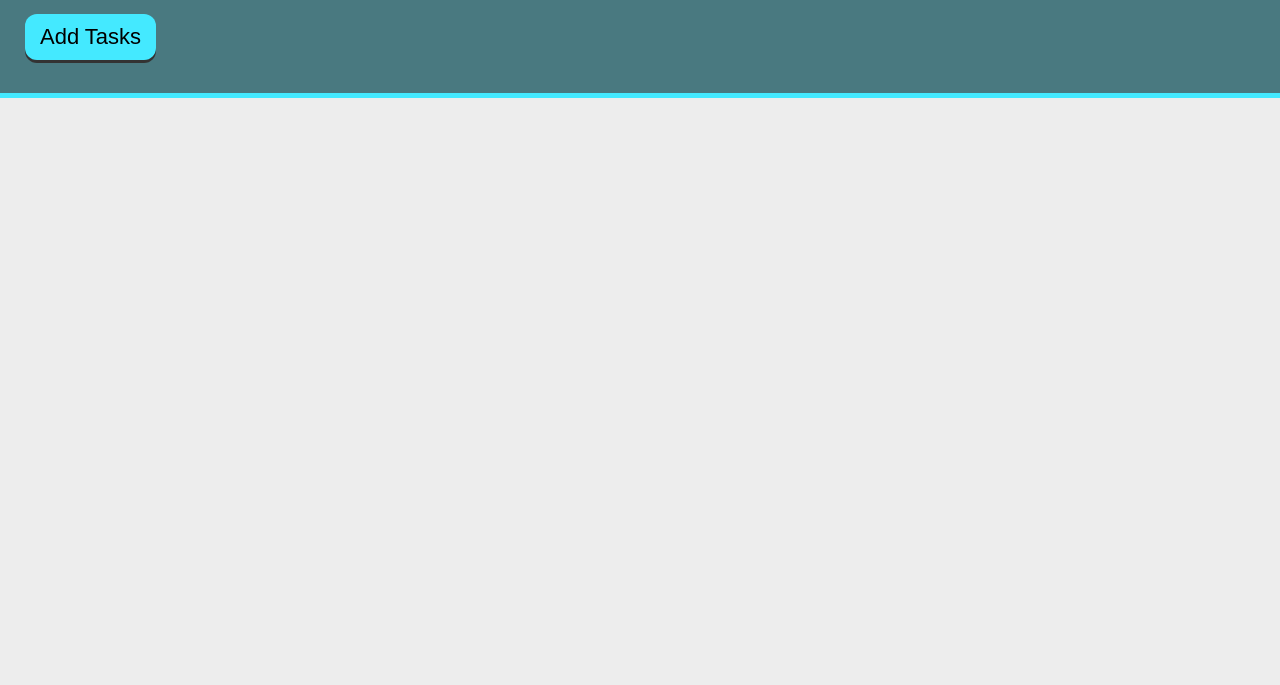
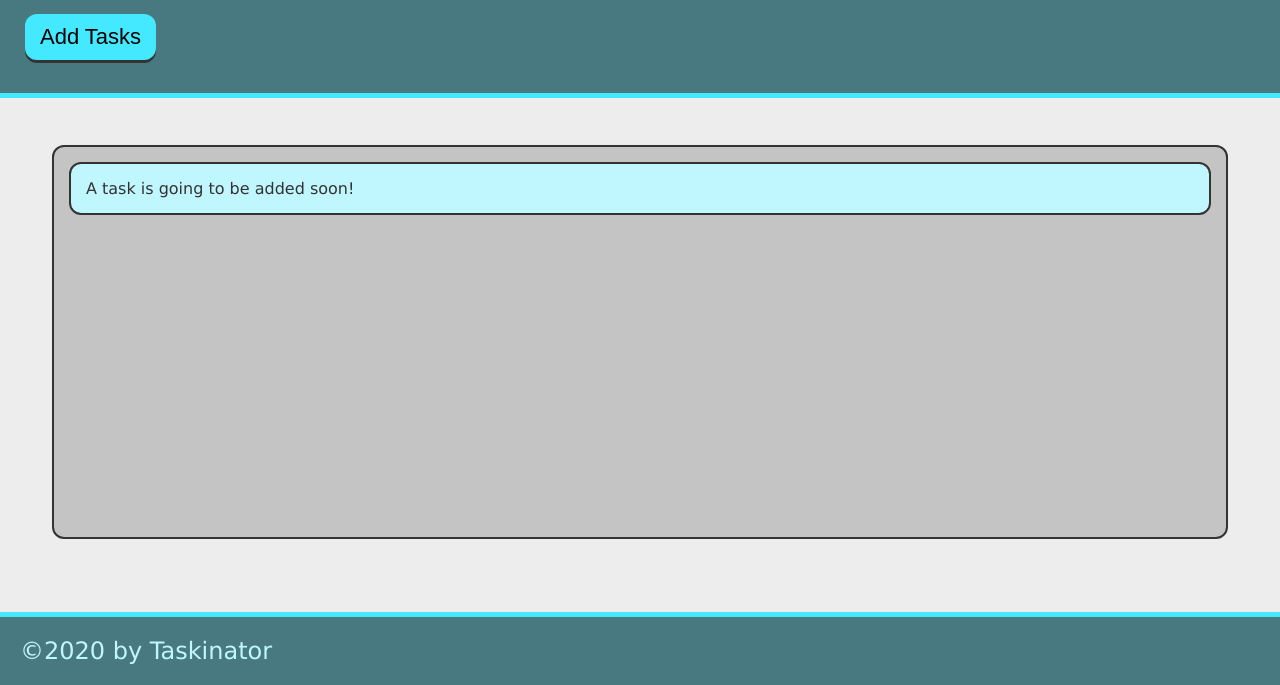
Before and after one commit to dkomin415/Taskinator, a plain HTML site: page index.html in a window 1280 px wide. Shown: the part 115-800 px from the top of the page. Drawn offline with Linux system fonts and the light colour scheme.

Commit message:
merging feature/add-tasks to develop

```diff
--- a/index.html
+++ b/index.html
@@ -17,8 +17,18 @@
   </header>
 
   <main class="page-content">
+    <section class="task-list-wrapper">
+      <h2 class="list-title"></h2>
+      <ul class="task-list">
+        <li class="task-item">A task is going to be added soon!</li>
+      </ul>
+    </section>
 
   </main>
+
+  <footer>
+    &copy;2020 by Taskinator
+  </footer>
 
   <script src="./assets/js/script.js"></script>
 </body>
```
